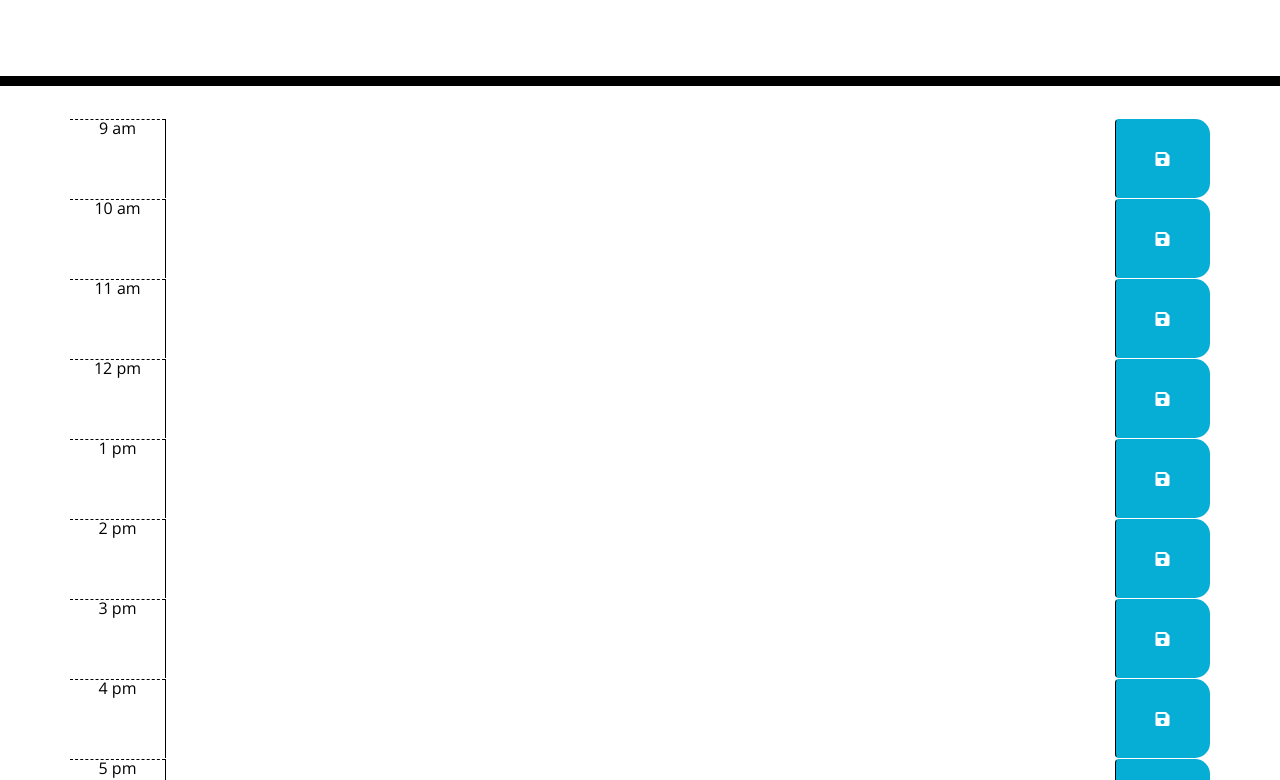
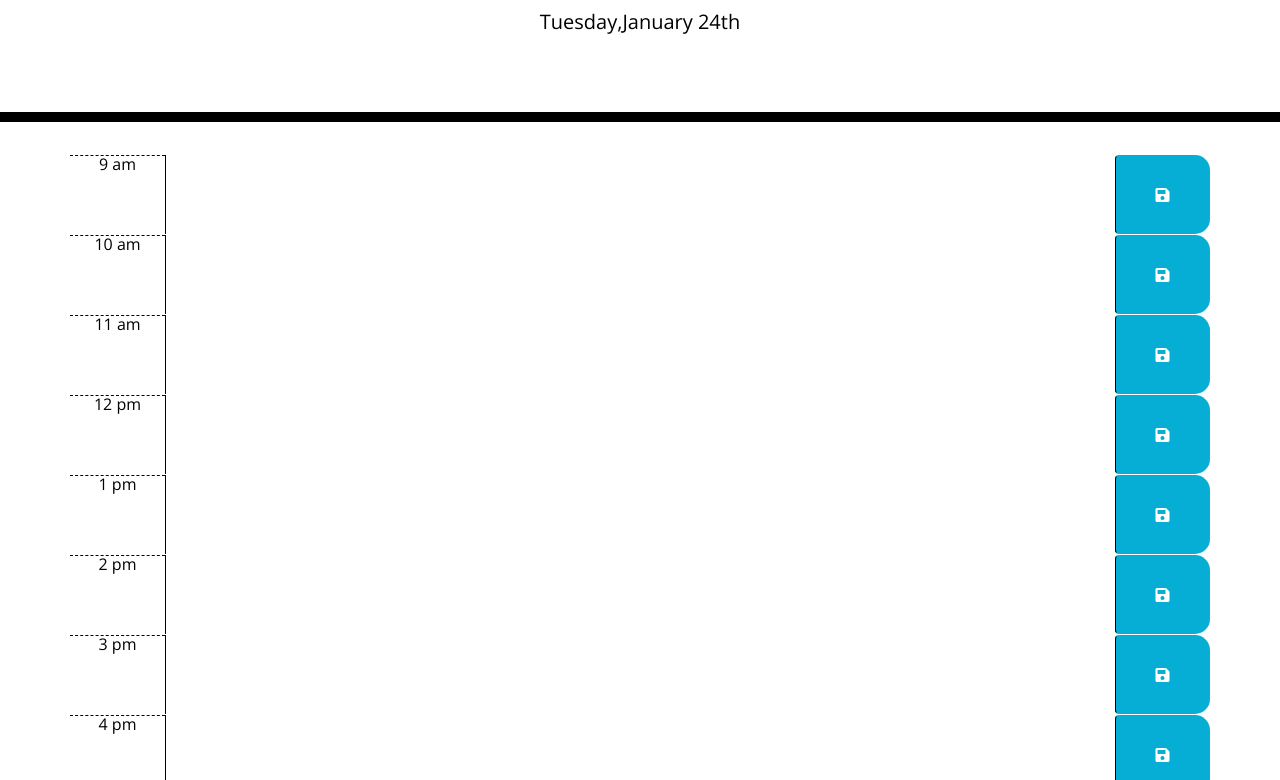
Before and after one commit to iresuji/Work-Day-Scheduler, a plain HTML site: page index.html in a window 1280 px wide. Shown: the part 182-962 px from the top of the page. Drawn offline with nearby package versions, Linux system fonts and the light colour scheme.

Commit message:
current date added to schedule

```diff
--- a/assets/js/script.js
+++ b/assets/js/script.js
@@ -0,0 +1,9 @@
+var $currentDay = $("#currentDay");
+
+var currentDate = moment().format("dddd,MMMM Do");
+console.log(currentDate);
+var currentHour = moment().format("H");
+console.log(currentHour);
+
+//Display current date
+$currentDay.text(currentDate);
```
Also changed, not shown: index.html (+3 -3 lines).
